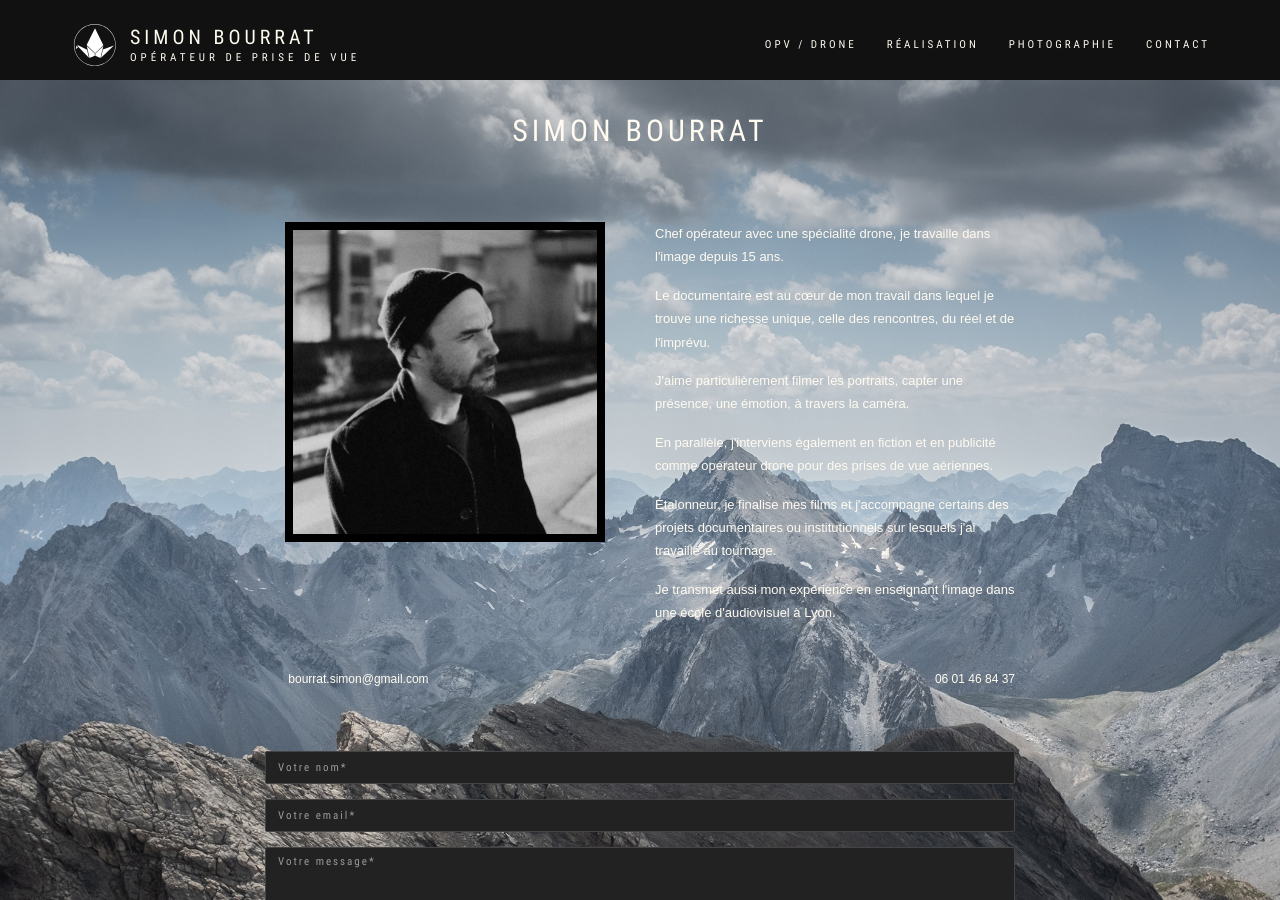
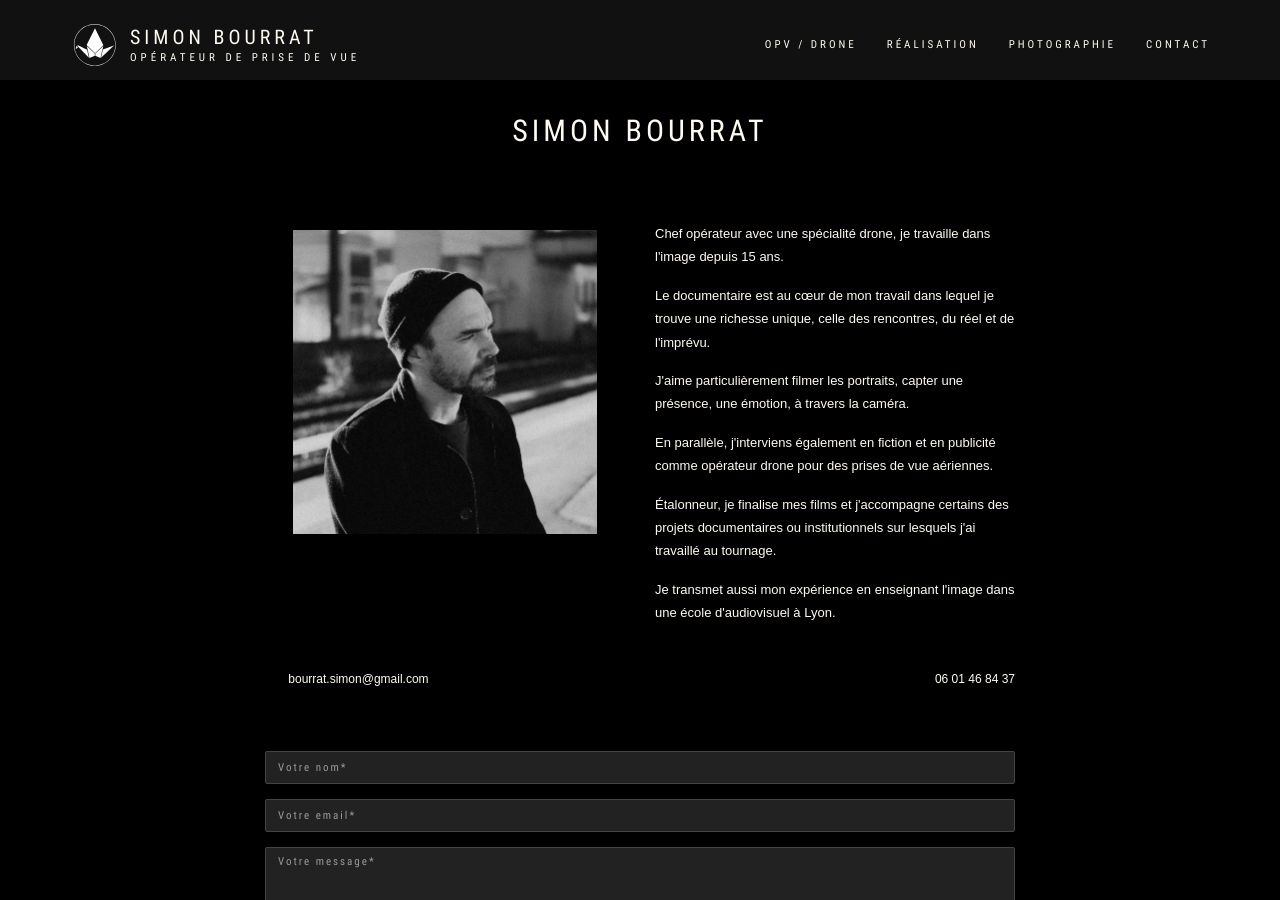
Before and after one commit to simonbourrat/site, a Jekyll site: the page built from contact.html, in a window 1280 px wide and 900 px high. Built offline with Jekyll 4.4.1, drawn with Linux system fonts in a browser that asks for light colours; some web fonts are replaced.

Commit message:
page contact: suppression de la photo de montagne, fond noir uni

```diff
--- a/contact.html
+++ b/contact.html
@@ -28,6 +28,11 @@ layout: page
   .contact-form-block {
     margin-top: 60px;
   }
+  /* Fond noir uni (plus de photo de montagne) */
+  #contact.home-section {
+    background-color: #000;
+    background-image: none;
+  }
   @media (max-width: 767px) {
     .contact-photo {
       max-width: 240px;
@@ -38,8 +43,7 @@ layout: page
     }
   }
 </style>
-<section class="module home-section home-full-height bg-dark  bg" id="contact"
-         data-background="assets/images/contact_bg.jpg">
+<section class="module home-section home-full-height bg-dark  bg" id="contact">
   <div class="container">
     <div class="row">
       <div class="col-sm-8 col-sm-offset-2">
```
